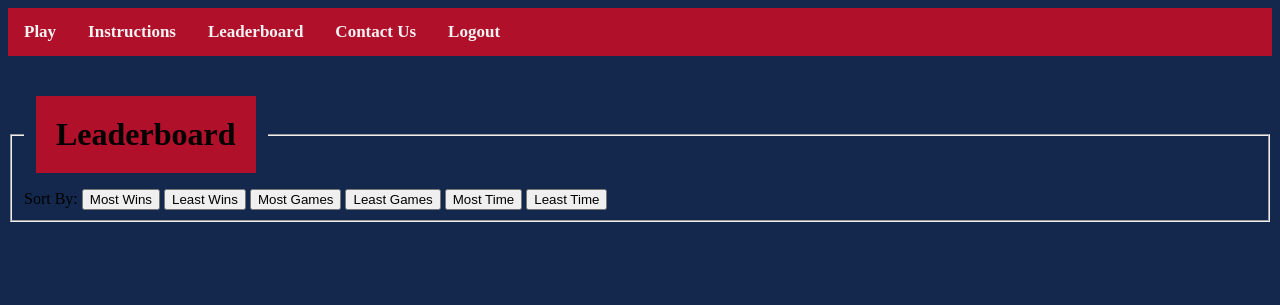
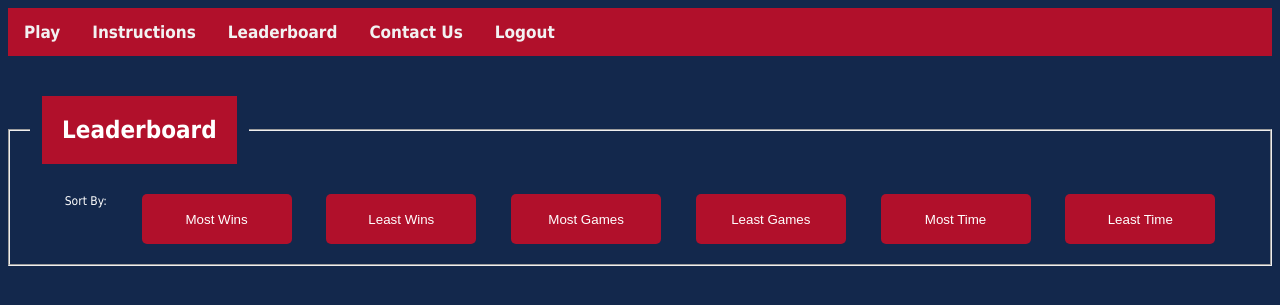
Before and after one commit to julietaMendez/CSCI-130-Connect-4, a PHP site: page /CSCI-130-Connect-4/leaderboard_page.php in a window 1280 px wide. Shown: the top 305 px of the page. Run offline with PHP 8.4, Linux system fonts and the light colour scheme.

Commit message:
finished css for leaderboard page

```diff
--- /dev/null
+++ b/leaderboard/leaderboard.css
@@ -0,0 +1,35 @@
+html{
+    color:white;
+    font: normal 12px Tahoma, Verdana, Arial, sans-serif;
+}
+
+#leaders_tbl{
+    width:100%;
+    text-align: center;
+    font-size: large;
+}
+
+#leaders_tbl td{
+    min-width: 100px;
+    text-align: center;
+    justify-content: center;
+}
+
+.center{
+    display: flex;
+    justify-content: space-evenly;
+}
+
+
+input[type="button"]{
+    background-color: #b1102b;
+    color:white;
+    border: none;
+    border-radius: 5px;
+    width:150px;
+    height:50px;
+}
+
+input[type="button"]:hover{
+    background-color: #720a1b;
+}
--- a/leaderboard/leaderboard_page.php
+++ b/leaderboard/leaderboard_page.php
@@ -4,7 +4,10 @@ include "../menu/navbar.html";
 ?>
 <!DOCTYPE html>
 <html>
-    <head><link rel="stylesheet" href="../menu/menu.css"></head>
+    <head>
+        <link rel="stylesheet" href="../menu/menu.css">
+        <link rel="stylesheet" href="leaderboard.css">
+    </head>
     <body>
     <!-- <div class="topnav">
         <a href="../connect4.php">Play</a>
@@ -12,8 +15,8 @@ include "../menu/navbar.html";
         <a href="../leaderboard/leaderboard_page.php">Leaderboard</a>
         <a href="contact_us.html">Contact Us</a>
     </div>  -->
-        <form>
-            <fieldset>
+        <form >
+            <fieldset class="center">
             <legend><h1>Leaderboard</h1></legend>
                 Sort By:
                 <input type=button onclick=sort(this.value) value="Most Wins">
@@ -24,7 +27,11 @@ include "../menu/navbar.html";
                 <input type=button onclick=sort(this.value) value="Least Time">
             </fieldset>
         </form>
-        <table id=leaders_tbl></table>
+        <table id=leaders_tbl>
+        <tr>
+
+        </tr>
+        </table>
         <script src="leader_sort.js"></script>
     </body>
 </html>
```
Also changed, not shown: leaderboard/leader_sort.js (+28 -10 lines).
